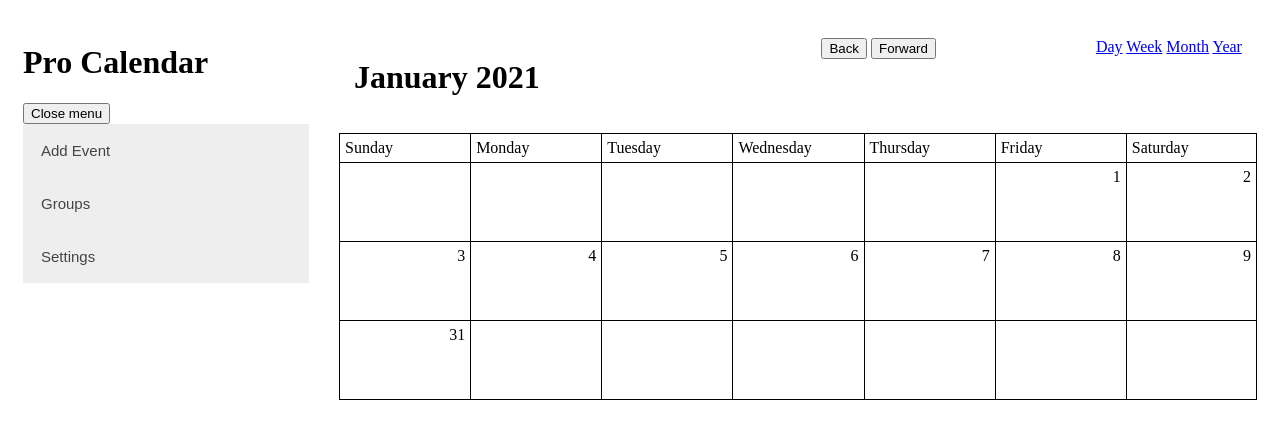
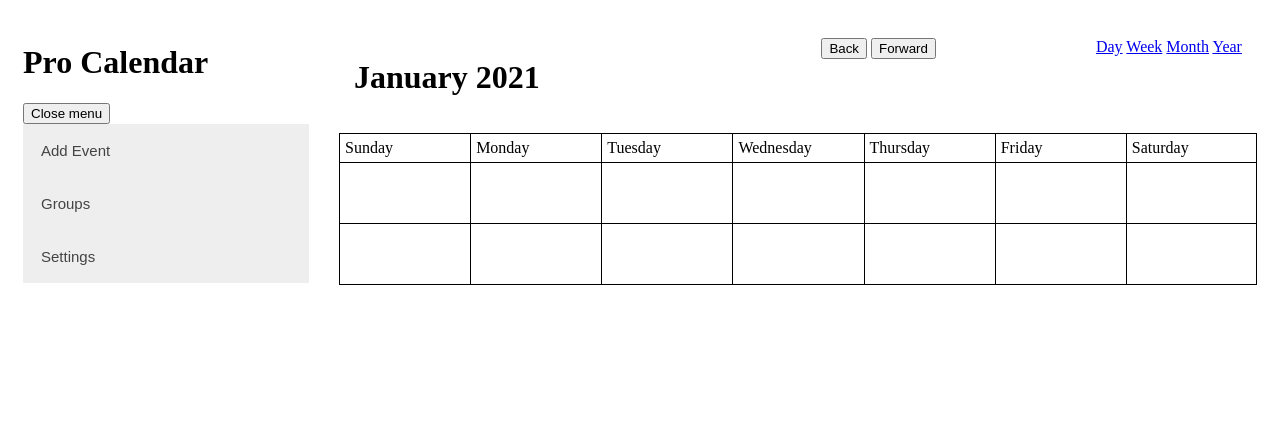
Before and after one commit to bannDev/Pro-Calendar-Team4, a Flask app: template templates/index.html in a window 1280 px wide. Shown: the top 439 px of the page. Run offline with Flask 2, Linux system fonts and the light colour scheme; the template is opened without the code that fills it, so the values that code supplies are empty.

Commit message:
Add files via upload

```diff
--- a/templates/index.html
+++ b/templates/index.html
@@ -22,17 +22,24 @@
             <label for="title">Title:</label>
             <input type="text" id="title" name="title" ><br>
             <label for="date"  >Date:</label>
-            <input type="date" id="date" name="date"><br>
+            <input type="date" id="date" name="date" ><br>
             <label for="start">START Time:</label>
-            <input type="time" id="start" name="start" ><br>
+            <select id="start" name="start" value='00:00' onchange="changeEnd()">
+                <option ></option>
+            </select> <br>
             <label for="end">End Time:</label>
-            <input type="time" id="end" name="end" ><br>
+            <select id="end" name="end" value='00:00' ></select> <br>
             <label for="group">Group:</label>
             <select id="group_list" onchange="changroup()">
                 <option id=grList-0></option>
             </select><br>
             <label for="descr">Description:</label>
             <textarea id="descr" name="descr" rows="5" cols="25"></textarea><br>
+            <label for="reminder">Reminder:</label>
+            <select id="reminder" name="reminder"  >
+                <option ></option>
+            </select> <br>
+
             <input type="button" onclick="checkEvent()" value="Submit" id="addEventBtn">
         </div>
 
@@ -72,14 +79,14 @@
                 <label for="theme3">Theme 3</label>
             </div>
             <!-- start of week pop-up-->
-            <div>
+            <div id='startWeek'>
                 <p>Start of week</p>
-                <input type="radio" id="Sat-start" name="first_day" Value=5>
-                <label for="Sat-start">Saturday</label>
-                <input type="radio" id="sun-start" name="first_day" Value=6 checked>
-                <label for="sunday-start">Sunday</label>
-                <input type="radio" id="mon-start" name="first_day" Value=0>
-                <label for="mon-start">Monday</label>
+                <input type="radio" id="startWeek5" name="first_day" Value=5>
+                <label for="startWeek5">Saturday</label>
+                <input type="radio" id="startWeek6" name="first_day" Value=6 >
+                <label for="startWeek6">Sunday</label>
+                <input type="radio" id="startWeek0" name="first_day" Value=0>
+                <label for="startWeek0">Monday</label>
 
             </div>
             <!-- week numbers pop-up-->
@@ -91,12 +98,14 @@
                 <label for="num-wk-no">No</label>
             </div>
             <!-- time format pop-up-->
-            <div>
-                <p>Time format</p>
-                <input type="radio" id="12-hr" name="12-hr">
-                <label for="12-hr">12 hour</label>
-                <input type="radio" id="24-hr" name="24-hr">
-                <label for="24-hr">24 hour</label>
+            <div id='timeSlot'>
+                <p>Time Slot</p>
+                <input type="radio" id="t15" name="timeInt"value=15>
+                <label for="t15">15 Min</label>
+                <input type="radio" id="t30" name="timeInt"value=30>
+                <label for="t30">30 Min</label>
+                <input type="radio" id="t60" name="timeInt" value=60>
+                <label for="t60">1 hour</label>
             </div>
         </div>
     </div> <!-- /menu -->
@@ -131,94 +140,50 @@
             <div class="day grid-col-7 last-col">Saturday</div>
             <!-- /row1 -->
 
-
             <div class="grid-col-1">
-                <div class="date"></div>
-                <div class="event-area"></div>
+                <div class="date"></div><div class="event-area"></div>
             </div>
             <div class="grid-col-2">
-                <div class="date"></div>
-                <div class="event-area"></div>
+                <div class="date"></div><div class="event-area"></div>
             </div>
             <div class="grid-col-3">
-                <div class="date"></div>
-                <div class="event-area"></div>
+                <div class="date"></div><div class="event-area"></div>
             </div>
             <div class="grid-col-4">
-                <div class="date"></div>
-                <div class="event-area"></div>
+                <div class="date"></div><div class="event-area"></div>
             </div>
             <div class="grid-col-5">
-                <div class="date"></div>
-                <div class="event-area"></div>
+                <div class="date"></div><div class="event-area"></div>
             </div>
             <div class="grid-col-6">
-                <div class="date">1</div>
-                <div class="event-area"></div>
+                <div class="date"></div><div class="event-area"></div>
             </div>
             <div class="grid-col-7 last-col">
-                <div class="date">2</div>
-                <div class="event-area"></div>
-            </div>
-            <!-- /row2 -->
-            <!-- row3 -->
-            <div class="grid-col-1">
-                <div class="date">3</div>
-                <div class="event-area"></div>
-            </div>
-            <div class="grid-col-2">
-                <div class="date">4</div>
-                <div class="event-area"></div>
-            </div>
-            <div class="grid-col-3">
-                <div class="date">5</div>
-                <div class="event-area"></div>
-            </div>
-            <div class="grid-col-4">
-                <div class="date">6</div>
-                <div class="event-area"></div>
-            </div>
-            <div class="grid-col-5">
-                <div class="date">7</div>
-                <div class="event-area"></div>
-            </div>
-            <div class="grid-col-6">
-                <div class="date">8</div>
-                <div class="event-area"></div>
-            </div>
-            <div class="grid-col-7 last-col">
-                <div class="date">9</div>
-                <div class="event-area"></div>
+                <div class="date"></div><div class="event-area"></div>
             </div>
 
-            <!-- row7 -->
+
+             <!-- row7 -->
             <div class="grid-col-1 btm-row">
-                <div class="date">31</div>
-                <div class="event-area"></div>
+                <div class="date"></div> <div class="event-area"></div>
             </div>
             <div class="grid-col-2 btm-row">
-                <div class="date"></div>
-                <div class="event-area"></div>
+                <div class="date"></div> <div class="event-area"></div>
             </div>
             <div class="grid-col-3 btm-row">
-                <div class="date"></div>
-                <div class="event-area"></div>
+                <div class="date"></div> <div class="event-area"></div>
             </div>
             <div class="grid-col-4 btm-row">
-                <div class="date"></div>
-                <div class="event-area"></div>
+                <div class="date"></div> <div class="event-area"></div>
             </div>
             <div class="grid-col-5 btm-row">
-                <div class="date"></div>
-                <div class="event-area"></div>
+                <div class="date"></div> <div class="event-area"></div>
             </div>
             <div class="grid-col-6 btm-row">
-                <div class="date"></div>
-                <div class="event-area"></div>
+                <div class="date"></div> <div class="event-area"></div>
             </div>
             <div class="grid-col-7 btm-row last-col">
-                <div class="date"></div>
-                <div class="event-area"></div>
+                <div class="date"></div> <div class="event-area"></div>
             </div>
             <!-- /row7 -->
         </div>
@@ -228,7 +193,10 @@
 
 
 </body>
+<script>
+    user={{user|tojson}}
 
+</script>
 <script src="{{url_for('static', filename = 'script.js')}}"></script>
 
 
```
